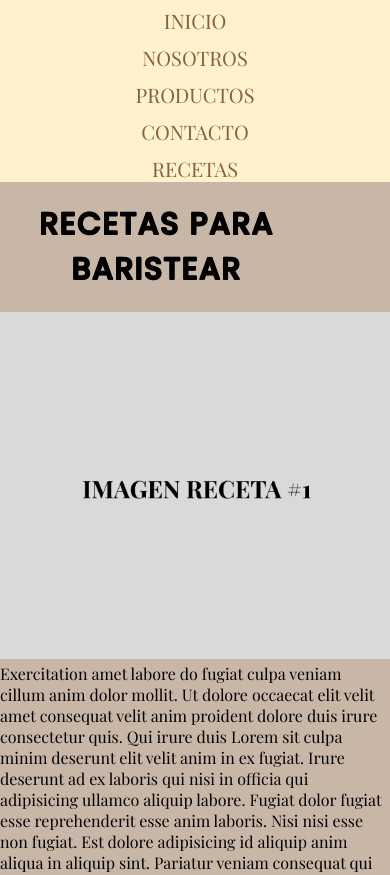
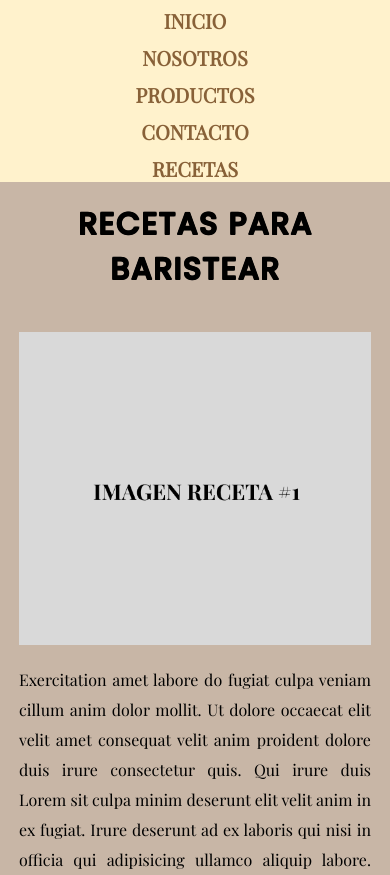
Before and after one commit to Lidbetan/coffeStore-comision39385, a website: page pages/recetas.html in a window 390 px wide. Shown: the part 207-1082 px from the top of the page. Drawn offline with nearby package versions, Linux system fonts and the light colour scheme.

Commit message:
Todos los html tienen flex en mobile, falta hacerlos responsive.

```diff
--- a/pages/recetas.html
+++ b/pages/recetas.html
@@ -31,12 +31,12 @@
 
     </header>
 
-    <main>
+    <main class="recetas">
         <section>
+
+            <h1>Recetas para baristear</h1>
+
             <div>
-                <h1 class="recetas">Recetas para baristear</h1>
-            </div>
-            <div class="receta-flat-white">
                 <div><img src="../assets/img/receta-flat-white.png" alt="flat-white"></div>
                 <div>
                     <p>Exercitation amet labore do fugiat culpa veniam cillum anim dolor mollit. Ut dolore occaecat elit
--- a/scss/layout/_header.scss
+++ b/scss/layout/_header.scss
@@ -30,6 +30,7 @@ div {
             text-align: center;
             text-decoration: none;
             text-transform: uppercase;
+            font-weight: bold;
             width: 75%;
             margin: auto;
             font-size: 2rem;
--- a/scss/layout/pages/_contacto.scss
+++ b/scss/layout/pages/_contacto.scss
@@ -2,15 +2,25 @@
 main.contacto{
     section{
         @include flex(column,nowrap,center,center);
-        margin:4rem 0;
+        margin-bottom:4rem;
         div {
             @include flex(column,nowrap,center,center);
             width:95%;
             gap:2rem;
+            div{
+                text-align:center;
+                p{
+                    font-weight: bold;
+                    span{
+                        color:$granate;
+                    }
+                }
+            }
             div.iframe{
                 iframe{
                     width:100%;
                 }
+
             }
         }
 
--- a/scss/layout/pages/_recetas.scss
+++ b/scss/layout/pages/_recetas.scss
@@ -0,0 +1,19 @@
+main.recetas {
+    section {
+        @include flex(column, nowrap, center, center);
+        gap: 2rem;
+        margin-bottom: 2remgit;
+
+        div {
+            @include flex(column, nowrap, center, center);
+            gap: 2rem;
+            width: 95%;
+            p{
+                text-align: justify;
+                line-height: 3rem;
+            }
+
+
+        }
+    }
+}
--- a/scss/styles.scss
+++ b/scss/styles.scss
@@ -9,3 +9,4 @@
 @import"./layout/pages/nosotros";
 @import"./layout/pages/productos";
 @import"./layout/pages/contacto";
+@import"./layout/pages/recetas";
```
Also changed, not shown: css/styles.css, 1 other file.
